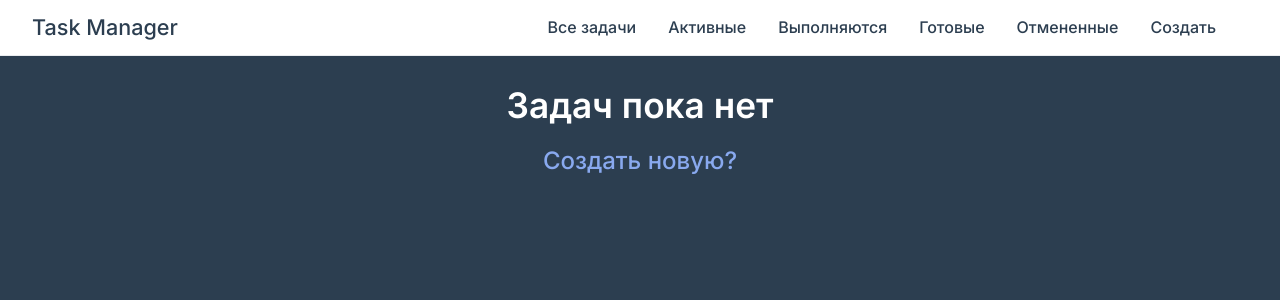
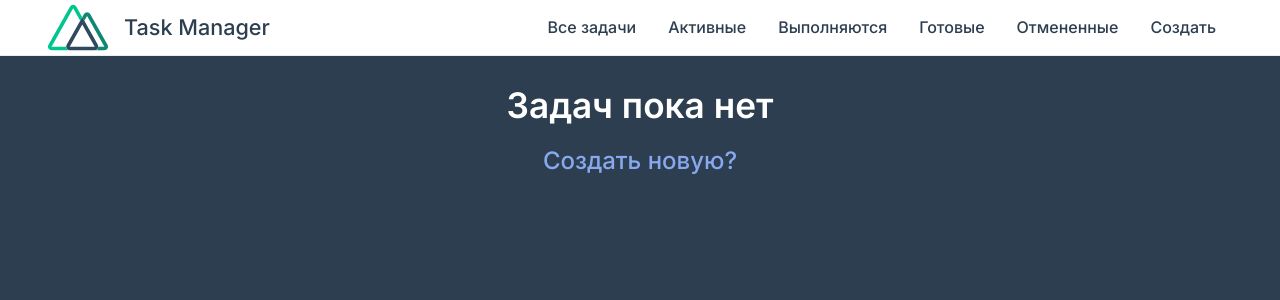
Before and after one commit to ilg2005/taskManager-nuxt3, a Nuxt app in the folder nuxt-app/: page / in a window 1280 px wide. Shown: the top 300 px of the page. Built offline with nearby package versions, Linux system fonts and the light colour scheme.

Commit message:
стилизация

```diff
--- a/nuxt-app/components/Tasks.vue
+++ b/nuxt-app/components/Tasks.vue
@@ -1,5 +1,5 @@
 <template>
-  <div>
+  <div class="container">
     <div v-if="!allTasks.length">
       <h1 class="text-white center">Задач пока нет <br>
         <NuxtLink to="/new" class="new">Создать новую?</NuxtLink>
--- a/nuxt-app/components/TheNavbar.vue
+++ b/nuxt-app/components/TheNavbar.vue
@@ -1,9 +1,10 @@
 <template>
   <div class="container">
     <nav class="navbar">
-      <h3>
-        Task Manager
-      </h3>
+      <div class="title">
+        <img src="/nuxt-js.svg" alt="Logo" class="logo">
+        <h3>Task Manager</h3>
+      </div>
 
       <ul class="navbar-menu">
         <li>
@@ -30,4 +31,14 @@ import {statusMap} from "@/components/AppStatus";
 .container {
   margin-bottom: 5rem;
 }
+.logo {
+  margin-right: 1rem;
+  width: 60px;
+}
+
+.title {
+  display: flex;
+  justify-items: center;
+  margin: 1rem;
+}
 </style>
```
